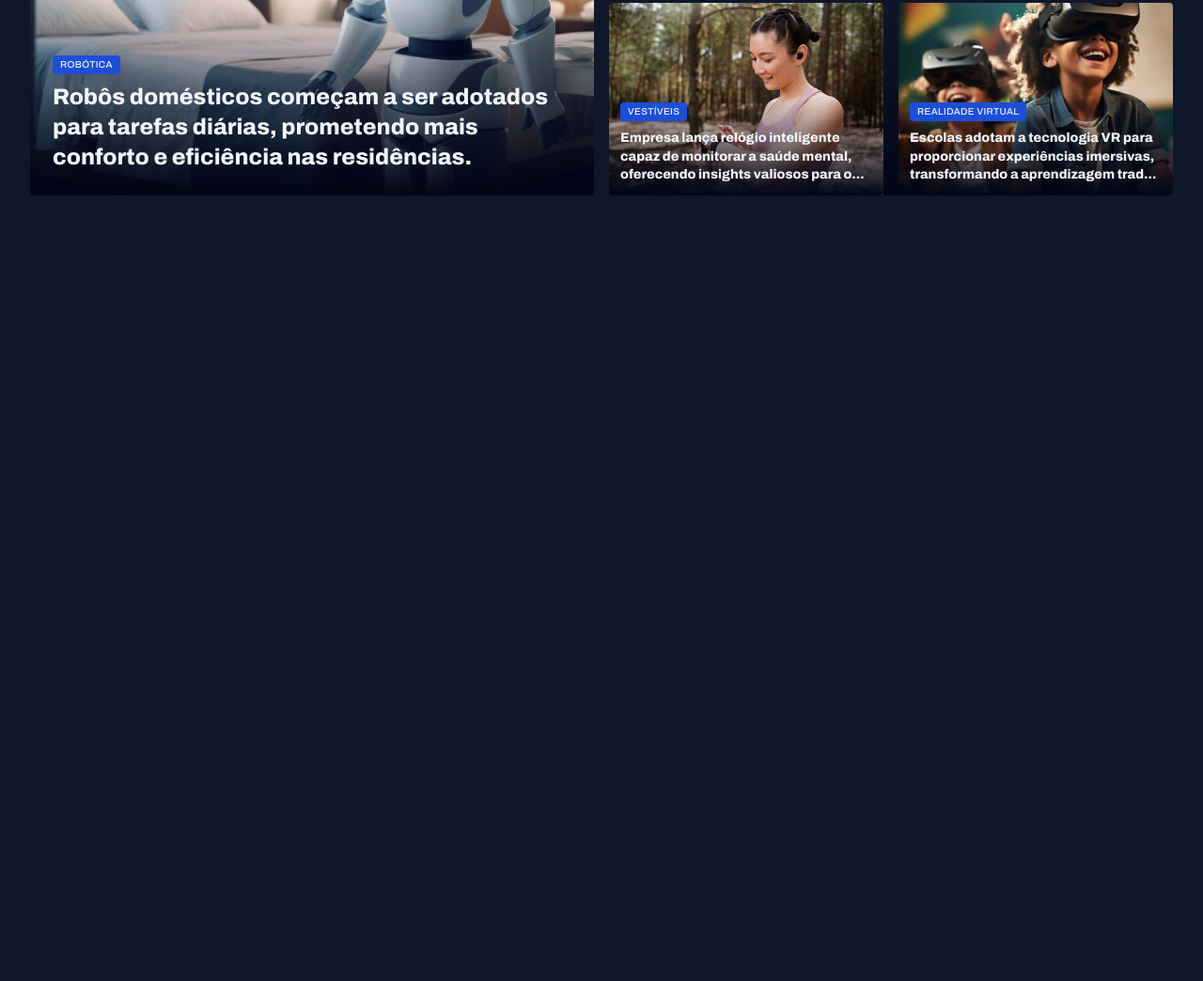
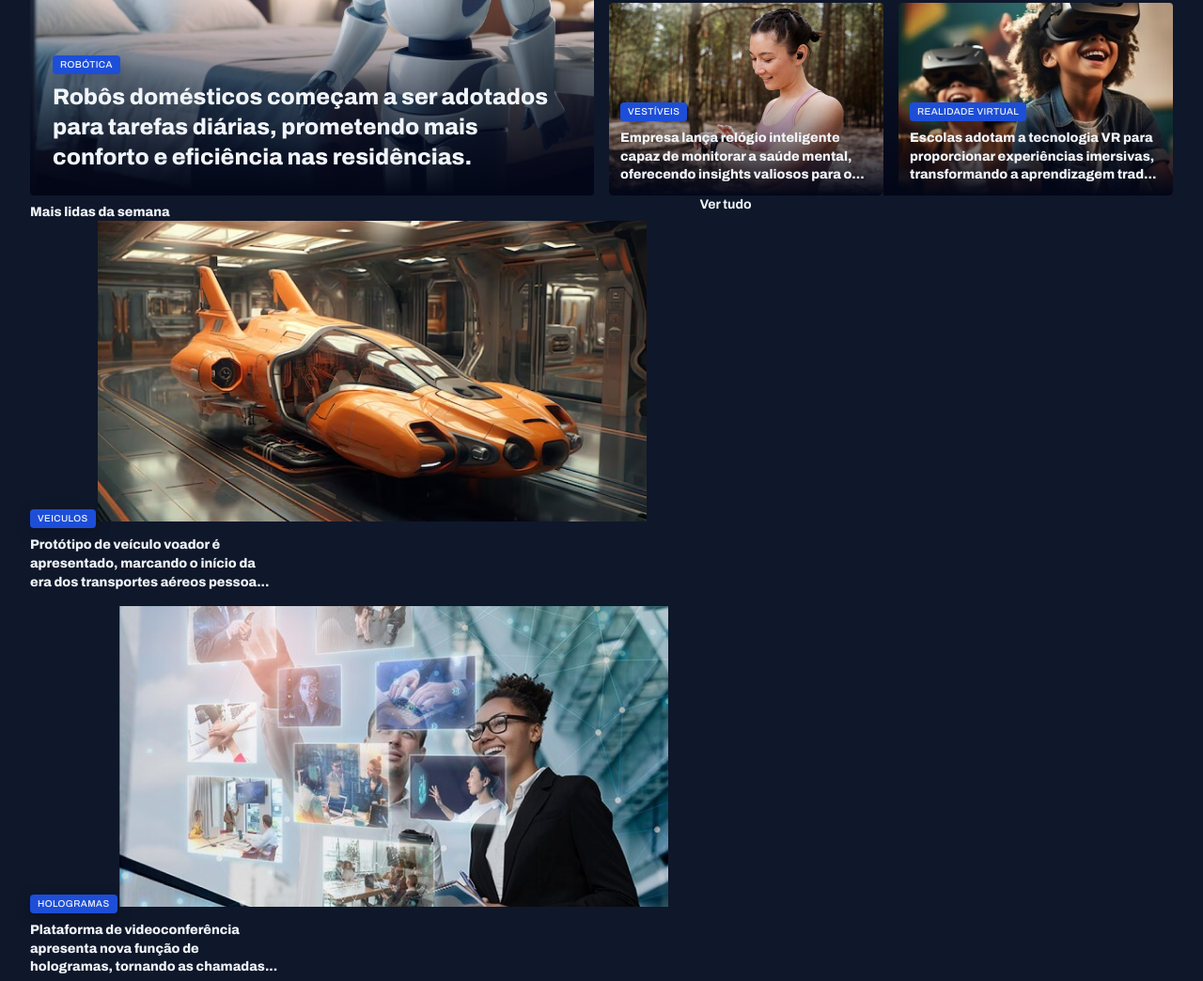
Before and after one commit to ingritedaiane/PORTAL-DE-NOTICIAS, a plain HTML site: page index.html in a window 1280 px wide. Shown: the part 368-1412 px from the top of the page at 94% size. Before the commit the page ends 800 px from the top, so only its background shows below. Drawn offline with Linux system fonts and the light colour scheme.

Commit message:
estrutura da seção mais lidas

```diff
--- a/index.html
+++ b/index.html
@@ -90,6 +90,50 @@
                 </figure>
             </div>
         </section>
+
+        <section id="weekly">
+            <header class="grid grid-flow-col">
+                <h3 class="text-h3">Mais lidas da semana</h3>
+                <a href="#" class="grid grid-flow-col">
+                    <strong>Ver tudo</strong>
+                    <span></span>
+                </a>
+            </header>
+            <div class="grid gap-16">
+                <figure>
+                    <span class="tag">Veiculos</span>
+                    <img src="assets/images/Image 06.png" alt="">
+                    <p class="text-h3">
+                    Protótipo de veículo voador é apresentado, marcando o início da era dos transportes aéreos pessoa...
+                    </p>
+                </figure>
+
+                <figure>
+                    <span class="tag">Hologramas</span>
+                    <img src="assets/images/Image 07.png" alt="">
+                    <p class="text-h3">
+                    Plataforma de videoconferência apresenta nova função de hologramas, tornando as chamadas...
+                    </p>
+                </figure>
+
+                <figure>
+                    <span class="tag">Realidade virtual</span>
+                    <img src="assets/images/Image 08.png" alt="">
+                    <p class="text-h3">
+                    Nova geração de consoles de videogame é lançada, trazendo gráficos ultra-realistas e experiên...
+                    </p>
+                </figure>
+
+                <figure>
+                    <span class="tag">Internet</span>
+                    <img src="assets/images/Image 09.png" alt="">
+                    <p class="text-h3">
+                    Projeto busca oferecer internet de alta velocidade em áreas remotas através de satélites.
+                    </p>
+                </figure>
+            </div>
+
+        </section>
     </main>
 </body>
 </html>
```
